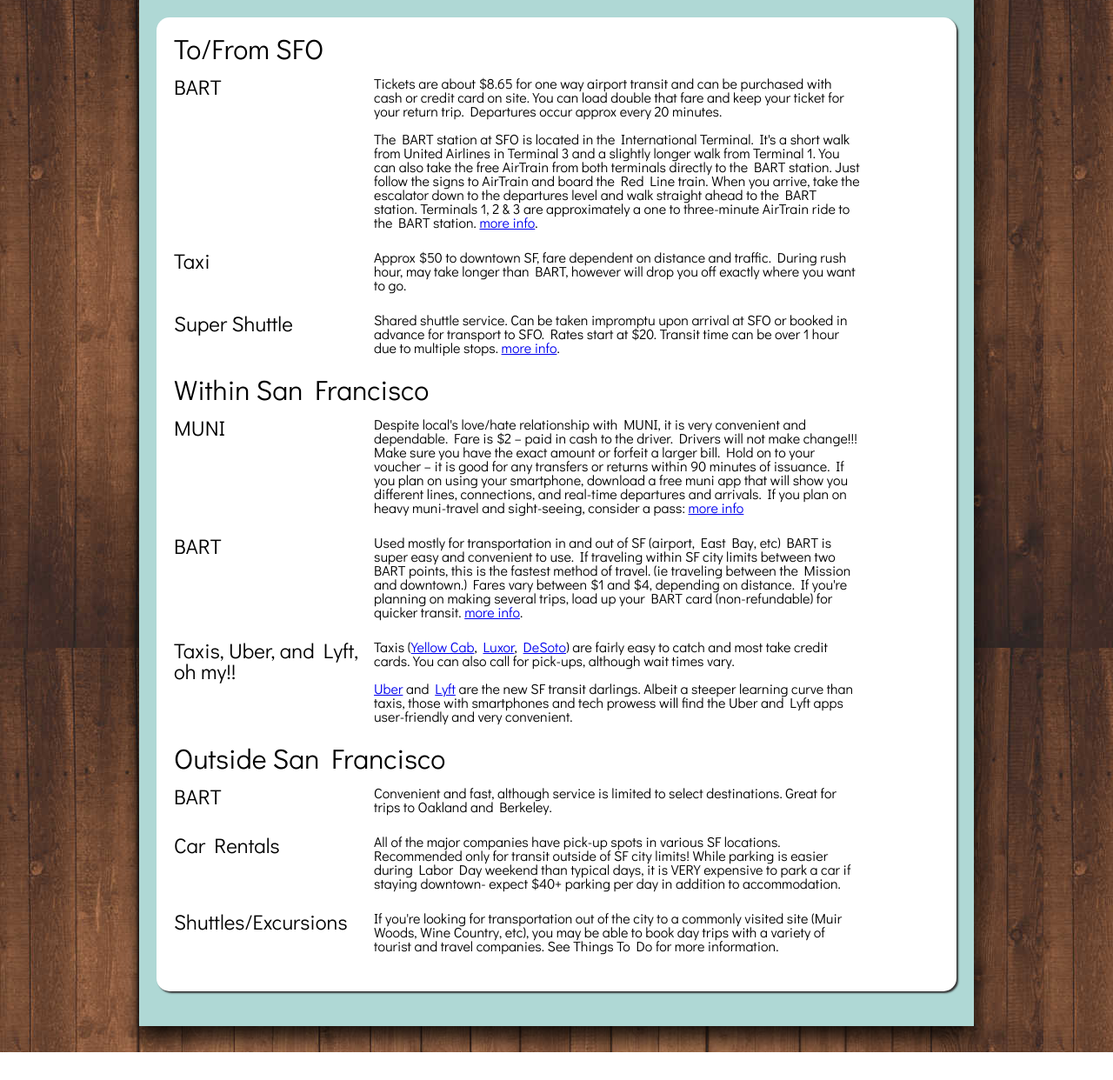
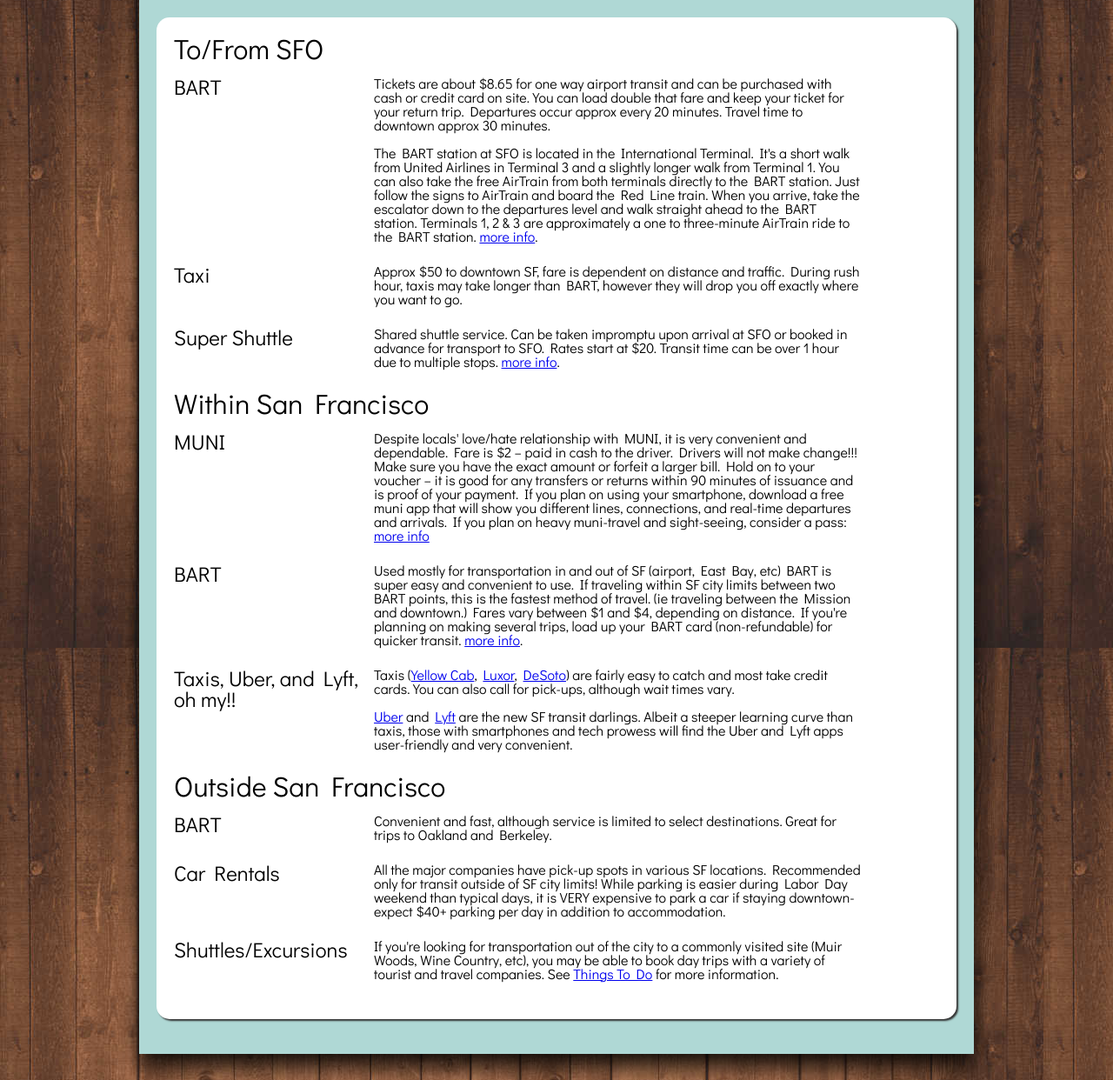
Before and after one commit to seanbelling/brittandsean, a PHP site: page /transportation-general in a window 1280 px wide. Shown: the part 55-1297 px from the top of the page at 87% size. Before the commit the page ends 1265 px from the top, so only its background shows below. Run offline with PHP 8.4, Linux system fonts and the light colour scheme; some libraries are stand-ins or nearby versions.

Commit message:
this is getting annoying

```diff
--- a/transportation-general.php
+++ b/transportation-general.php
@@ -40,18 +40,18 @@
               <h2>To/From SFO</h2>
 
               <div class="clearfix"><div class="term"><h3>BART</h3></div>
-              <div class="def"><p>Tickets are about $8.65 for one way airport transit and can be purchased with cash or credit card on site. You can load double that fare and keep your ticket for your return trip. Departures occur approx every 20 minutes. </p>
+              <div class="def"><p>Tickets are about $8.65 for one way airport transit and can be purchased with cash or credit card on site. You can load double that fare and keep your ticket for your return trip. Departures occur approx every 20 minutes. Travel time to downtown approx 30 minutes.</p>
               <p>The BART station at SFO is located in the International Terminal. It's a short walk from United Airlines in Terminal 3 and a slightly longer walk from Terminal 1. You can also take the free AirTrain from both terminals directly to the BART station. Just follow the signs to AirTrain and board the Red Line train. When you arrive, take the escalator down to the departures level and walk straight ahead to the BART station. Terminals 1, 2 &amp; 3 are approximately a one to three-minute AirTrain ride to the BART station. <a href="http://www.bart.gov/guide/airport/inbound_sfo#tickets" target="_blank">more info</a>.</p></div></div>
 
               <div class="clearfix"><div class="term"><h3>Taxi</h3></div>
-              <div class="def"><p>Approx $50 to downtown SF, fare dependent on distance and traffic. During rush hour, may take longer than BART, however will drop you off exactly where you want to go. </p></div></div>
+              <div class="def"><p>Approx $50 to downtown SF, fare is dependent on distance and traffic. During rush hour, taxis may take longer than BART, however they will drop you off exactly where you want to go. </p></div></div>
 
               <div class="clearfix"><div class="term"><h3>Super Shuttle</h3></div>
               <div class="def"><p>Shared shuttle service. Can be taken impromptu upon arrival at SFO or booked in advance for transport to SFO. Rates start at $20. Transit time can be over 1 hour due to multiple stops. <a href="http://www.supershuttle.com/Locations/SFOAirportShuttleSanFrancisco.aspx" target="_blank">more info</a>.</p></div></div>
 
               <h2>Within San Francisco</h2>
               <div class="clearfix"><div class="term"><h3>MUNI</h3></div>
-              <div class="def"><p>Despite local's love/hate relationship with MUNI, it is very convenient and dependable. Fare is $2 &ndash; paid in cash to the driver. Drivers will not make change!!! Make sure you have the exact amount or forfeit a larger bill. Hold on to your voucher &ndash; it is good for any transfers or returns within 90 minutes of issuance. If you plan on using your smartphone, download a free muni app that will show you different lines, connections, and real-time departures and arrivals. If you plan on heavy muni-travel and sight-seeing, consider a pass: <a href="https://www.sfmta.com/getting-around/transit/fares-passes/visitor-day-passes" target="_blank">more info</a></p></div></div>
+              <div class="def"><p>Despite locals' love/hate relationship with MUNI, it is very convenient and dependable. Fare is $2 &ndash; paid in cash to the driver. Drivers will not make change!!! Make sure you have the exact amount or forfeit a larger bill. Hold on to your voucher &ndash; it is good for any transfers or returns within 90 minutes of issuance and is proof of your payment. If you plan on using your smartphone, download a free muni app that will show you different lines, connections, and real-time departures and arrivals. If you plan on heavy muni-travel and sight-seeing, consider a pass: <a href="https://www.sfmta.com/getting-around/transit/fares-passes/visitor-day-passes" target="_blank">more info</a></p></div></div>
 
               <div class="clearfix"><div class="term"><h3>BART</h3></div>
               <div class="def"><p>Used mostly for transportation in and out of SF (airport, East Bay, etc) BART is super easy and convenient to use. If traveling within SF city limits between two BART points, this is the fastest method of travel. (ie traveling between the Mission and downtown.) Fares vary between $1 and $4, depending on distance. If you're planning on making several trips, load up your BART card (non-refundable) for quicker transit. <a href="http://www.bart.gov/" target="_blank">more info</a>.</p></div></div>
@@ -66,11 +66,10 @@
               <div class="def"><p>Convenient and fast, although service is limited to select destinations. Great for trips to Oakland and Berkeley.</p></div></div>
 
               <div class="clearfix"><div class="term"><h3>Car Rentals</h3></div>
-              <div class="def"><p>All of the major companies have pick-up spots in various SF locations. Recommended only for transit outside of SF city limits! While parking is easier during Labor Day weekend than typical days, it is VERY expensive to park a car if staying downtown- expect $40+ parking per day in addition to accommodation.</p></div></div>
+              <div class="def"><p>All the major companies have pick-up spots in various SF locations. Recommended only for transit outside of SF city limits! While parking is easier during Labor Day weekend than typical days, it is VERY expensive to park a car if staying downtown- expect $40+ parking per day in addition to accommodation.</p></div></div>
 
               <div class="clearfix"><div class="term"><h3>Shuttles/Excursions</h3></div>
-              <div class="def"><p>If you're looking for transportation out of the city to a commonly visited site (Muir Woods, Wine Country, etc), you may be able to book day trips with a variety of tourist and travel companies. See Things To Do for more information.</p></div></div>
-
+              <div class="def"><p>If you're looking for transportation out of the city to a commonly visited site (Muir Woods, Wine Country, etc), you may be able to book day trips with a variety of tourist and travel companies. See <a href="/things-to-do">Things To Do</a> for more information.</p></div></div>
             </div>
           </section>
         </div>
```
